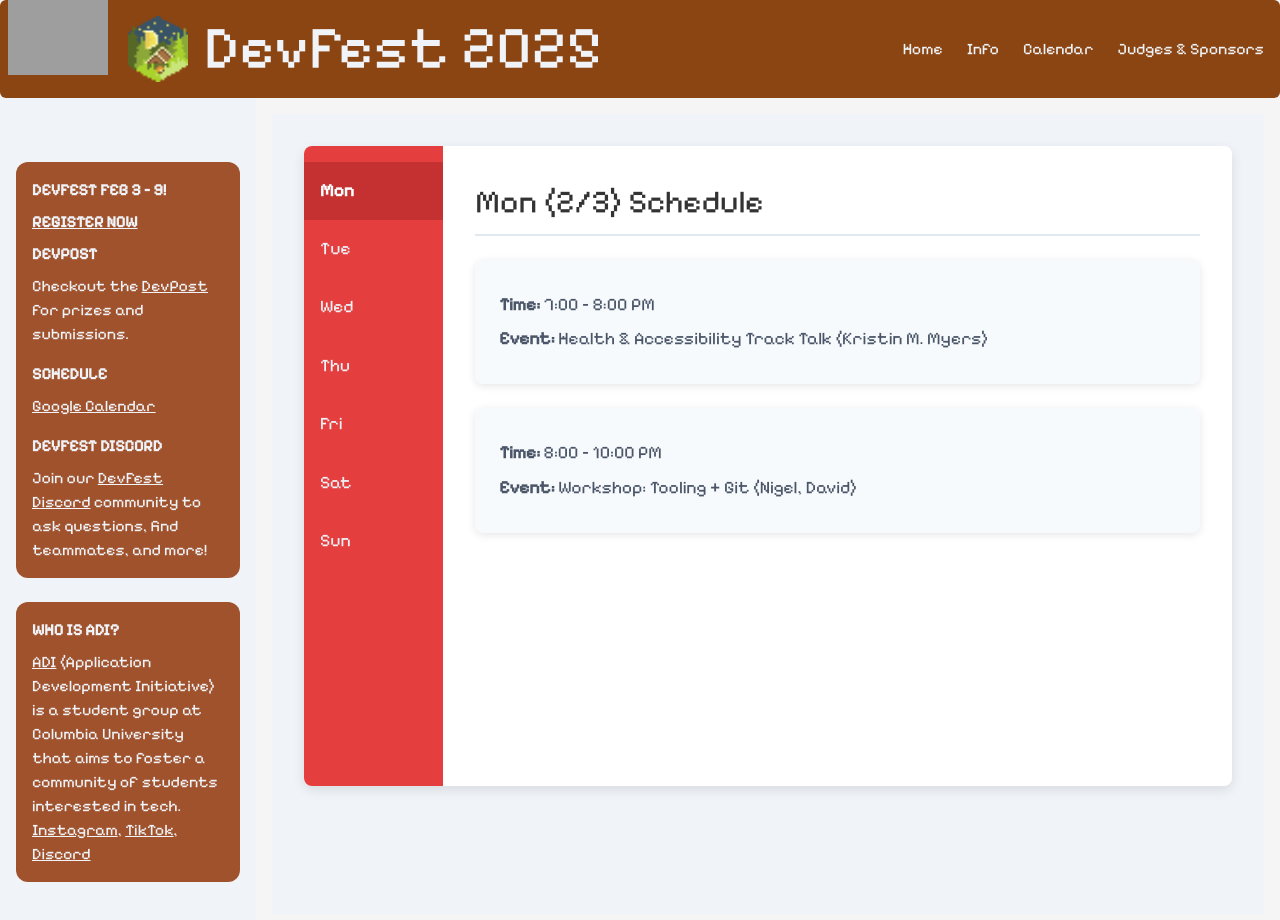
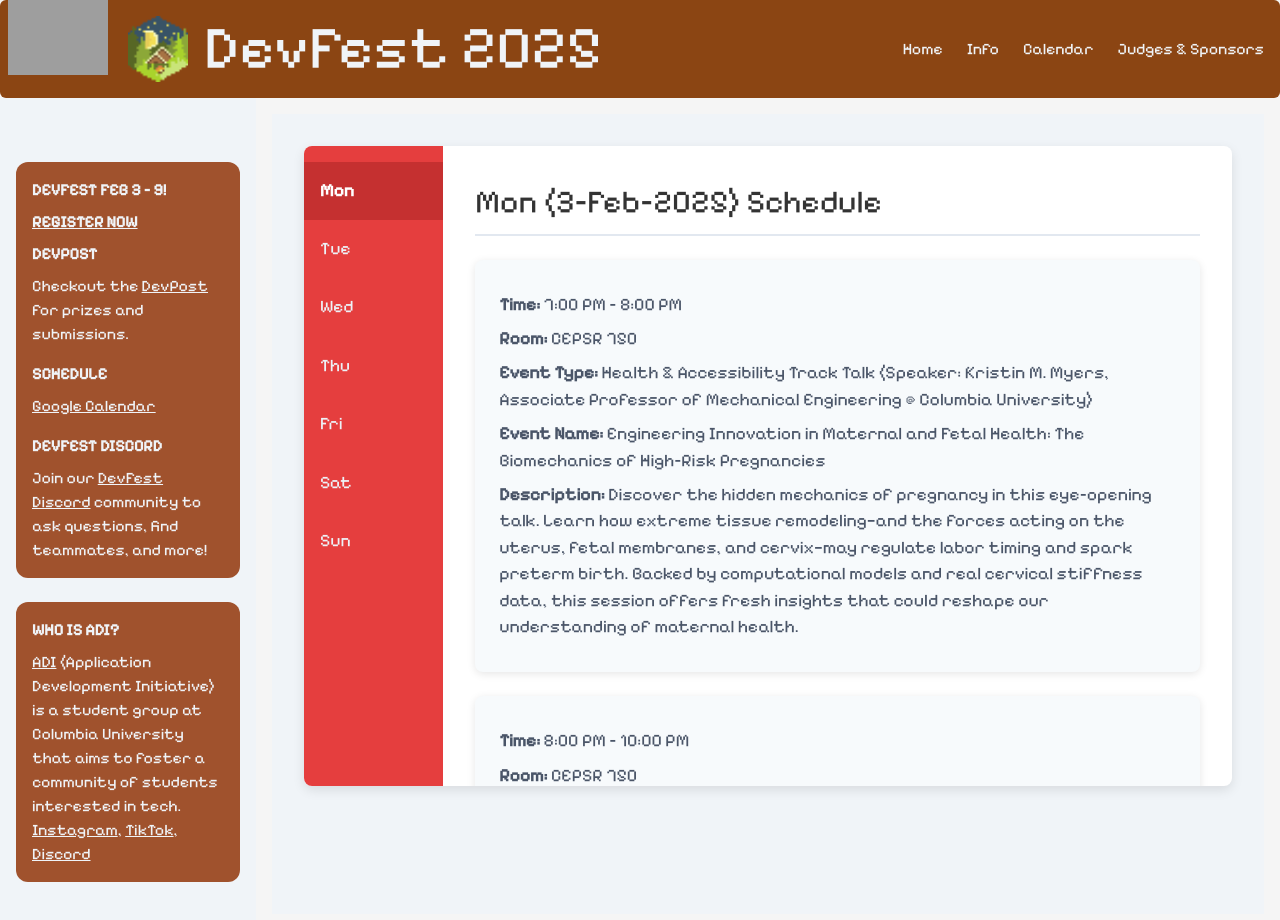
Before and after one commit to adicu/devfest2025-production, a Next.js app: page /CalendarPage in a window 1280 px wide. Shown: the top 920 px of the page. Built offline with nearby package versions, Linux system fonts and the light colour scheme; grey boxes are pictures that could not be loaded.

Commit message:
calendar updated with locations + descriptions

```diff
--- a/src/app/CalendarPage/CalendarPage.module.css
+++ b/src/app/CalendarPage/CalendarPage.module.css
@@ -1,3 +1,5 @@
+/* CalendarPage.module.css */
+
 .mainContainer {
     padding: 2rem;
     background-color: #f0f4f8;
--- a/src/app/CalendarPage/page.tsx
+++ b/src/app/CalendarPage/page.tsx
@@ -7,173 +7,284 @@ import DayView from "../components/DayView";
 // Define all days we have data for
 type Day = "Mon" | "Tue" | "Wed" | "Thu" | "Fri" | "Sat" | "Sun";
 
-// Define the structure for each event
+// Define the structure for each event with the additional fields
 type Event = {
   time: string;
-  name: string;
-  location?: string; // optional if you want a dedicated location field
+  room: string;
+  eventType: string;
+  eventName: string;
+  description: string;
 };
 
 // List of days (for your side tabs)
 const days: Day[] = ["Mon", "Tue", "Wed", "Thu", "Fri", "Sat", "Sun"];
 
 /**
- * Full schedule data, Monday (2/3) to Sunday (2/9).
- * Each "Day" property has an array of events.
+ * Full schedule data, Monday (3-Feb-2025) to Sunday (9-Feb-2025).
  */
 const schedule: Record<Day, Event[]> = {
   Mon: [
     {
-      time: "7:00 - 8:00 PM",
-      name: "Health & Accessibility Track Talk (Kristin M. Myers)",
+      time: "7:00 PM - 8:00 PM",
+      room: "CEPSR 750",
+      eventType:
+        "Health & Accessibility Track Talk (Speaker: Kristin M. Myers, Associate Professor of Mechanical Engineering @ Columbia University)",
+      eventName:
+        "Engineering Innovation in Maternal and Fetal Health: The Biomechanics of High-Risk Pregnancies",
+      description:
+        "Discover the hidden mechanics of pregnancy in this eye-opening talk. Learn how extreme tissue remodeling—and the forces acting on the uterus, fetal membranes, and cervix—may regulate labor timing and spark preterm birth. Backed by computational models and real cervical stiffness data, this session offers fresh insights that could reshape our understanding of maternal health.",
     },
     {
-      time: "8:00 - 10:00 PM",
-      name: "Workshop: Tooling + Git (Nigel, David)",
+      time: "8:00 PM - 10:00 PM",
+      room: "CEPSR 750",
+      eventType: "Workshop led by Nigel and David",
+      eventName: "Tooling + Github",
+      description:
+        "Supercharge your development workflow in this hands-on Tooling + GitHub workshop! Come and learn some of the basics! Learn how to use Git for version control to collaborate on software projects. We’ll also recommend tools that can help you develop your hackathon or personal project.",
     },
   ],
   Tue: [
     {
-      time: "7:00 - 8:00 PM",
-      name: "Software Development & Design Track Talk (Nirvaan Iyer)",
+      time: "7:00 PM - 8:00 PM",
+      room: "CEPSR 414",
+      eventType:
+        "Software Development & Design Track Talk (Speaker: Victor Wang, Sr. User Experience Designer @ JPMorganChase)",
+      eventName:
+        "Less is Not More: Embracing Thoughtful Complexities for Better User Experience",
+      description:
+        "Join product designer Victor Wang as he challenges the “less is more” mantra in user experience. Discover how thoughtfully implemented complexities can elevate both visual appeal and functionality, based on his work in responsive design, data visualization, and design systems.",
     },
     {
-      time: "8:00 - 10:00 PM",
-      name: "Workshop: Backend (David, Adheesh)",
+      time: "8:00 PM - 10:00 PM",
+      room: "CEPSR 414",
+      eventType: "Workshop led by David and Adheesh",
+      eventName: "Backend",
+      description:
+        "Join David and Adheesh for a beginner-friendly look at the hidden side of websites. Learn how to develop a back end for a web application with Python (FastAPI) and MongoDB.",
     },
   ],
   Wed: [
     {
-      time: "7:00 - 8:00 PM",
-      name: "Emerging Technologies Track Talk (Ronghui Gu)",
+      time: "7:00 PM - 8:00 PM",
+      room: "CEPSR 750",
+      eventType:
+        "Emerging Technologies Track Talk (Speaker: Ronghui Gu, Co-founder of @ CertiK, Associate Professor at Columbia University)",
+      eventName: "Web3 Cybersecurity",
+      description:
+        "Get a firsthand look at the cutting edge of decentralized security from Dr. Gu—the inaugural Tang Family Associate Professor of Computer Science at Columbia and co-creator of the first verified concurrent OS kernel (CertiKOS). He co-founded CertiK, a Web3 cybersecurity unicorn valued at over $2 billion, securing $360 billion+ in crypto assets. Discover how rigorous research meets real-world impact.",
     },
     {
-      time: "8:00 - 10:00 PM",
-      name: "Workshop: Frontend (Hellen, James)",
+      time: "8:00 PM - 10:00 PM",
+      room: "CEPSR 750",
+      eventType: "Workshop led by Hellen and James",
+      eventName: "Frontend",
+      description:
+        "Join Hellen and James to explore the essentials of front-end development. Learn how to develop a front end and user interface with React/Next.js (JavaScript) and HTML/CSS.",
     },
   ],
   Thu: [
     {
-      time: "7:00 - 8:00 PM",
-      name: 'Nutrition & Sustainability Track Talk: "Innovating for Sustainability: Bridging Nutrition Security and Technology" (Dimple Bhanushali)',
+      time: "7:00 PM - 8:00 PM",
+      room: "CEPSR 750",
+      eventType:
+        "Nutrition & Sustainability Track Talk (Speaker: Dimple Bhanushali, Doctoral AI-Fashion Supply Chain Scientist)",
+      eventName:
+        "Innovating for Sustainability: Bridging Nutrition Security and Technology",
+      description:
+        "Learn how tech can tackle two critical challenges—sustainability and nutritional security—from industry expert Dimple Bhanushali. Discover strategies for reducing waste, boosting efficiency, and driving real-world impact through innovations in resource optimization, wearable tech, and more.",
     },
     {
-      time: "8:00 - 10:00 PM",
-      name: "Workshop: AI/ML (Nigel, Hellen)",
+      time: "8:00 PM - 10:00 PM",
+      room: "CEPSR 750",
+      eventType: "Workshop led by Nigel and Naythan",
+      eventName: "AI/Machine Learning",
+      description:
+        "Join Nigel and Naythan for a hands-on dive into AI and ML fundamentals—no previous experience necessary. Learn about fundamental AI/ML concepts like Rule-based AI, Computer Vision, and NLP. You will also learn how to build and deploy your own models (with HuggingFace), and use APIs.",
     },
   ],
   Fri: [
     {
-      time: "7:00 - 8:00 PM",
-      name: 'Data Management and Analysis Track Talk: "Building Impactful Products: Lessons from Meta Ads" (Lily Ke)',
+      time: "7:00 PM - 8:00 PM",
+      room: "CEPSR 750",
+      eventType:
+        "Data Management and Analysis Track Talk (Speaker: Lily Ke, Software Engineer @ Meta)",
+      eventName: "Building Impactful Products: Lessons from Meta Ads",
+      description:
+        "Join Lily Ke as she shares insights from her experience working on high-impact product development at Meta, where she has shipped over 20 features that enhanced user engagement and revenue across Meta's key platforms. She will break down how to balance technical excellence with business goals, highlight lessons from working on large-scale machine learning systems, and explore the importance of collaboration and user insights in building meaningful products. Whether you're a developer, researcher, or product thinker, this talk will offer valuable strategies for building scalable, impactful solutions.",
     },
     {
-      time: "8:00 - 10:00 PM",
-      name: "Workshops: Hackathon Strategy (James)",
+      time: "8:00 PM - 10:00 PM",
+      room: "CEPSR 750",
+      eventType: "Workshop led by James and Adheesh",
+      eventName: "Hackathon Strategy",
+      description:
+        "Join James and Adheesh for insider tips on hackathon success!! Learn tips and tricks to make the most of your hackathon experience (and hopefully win prizes too!).",
     },
   ],
   Sat: [
     {
-      time: "9:00 - 10:00 AM",
-      name: "Check-in",
+      time: "9:00 AM - 10:00 AM",
+      room: "Uris Library",
+      eventType: "Welcome!",
+      eventName: "Check-in",
+      description:
+        "Meet fellow participants as you get ready for a full day of hacking and innovation.",
     },
     {
-      time: "10:00 - 10:10 AM",
-      name: "Welcome",
+      time: "10:00 AM - 10:10 AM",
+      room: "Uris Library",
+      eventType: "Welcome!",
+      eventName: "Welcome",
+      description:
+        "Kick off the event with a brief introduction and other presentations.",
     },
     {
-      time: "10:00 - 10:35 AM",
-      name: "Opening Ceremony + MLH Speech + Groq promo (Christopher H. Wiggins)",
-    },
-    {
-      time: "10:35 - 10:45 AM",
-      name: "MLH",
-    },
-    {
-      time: "10:45 - 10:55 AM",
-      name: "Groq",
-    },
-    {
-      time: "10:55 - 11:00 AM",
-      name: "Final Announcements",
+      time: "10:05 AM - 11:00 AM",
+      room: "Uris Library",
+      eventType:
+        "Welcome led by Lydia Chilton (Assistant Professor @ Columbia University)",
+      eventName: "Opening Ceremony",
+      description:
+        "Generative AI has fundamentally changed the way programmers work. It has also changed how the entire design, development, and business lifecycles work. We will introduce two new paradigms for how app design and programming will be in a future powered by generative AI and AI agents.",
     },
     {
       time: "11:00 AM",
-      name: "Hacking begins!",
+      room: "Uris Library",
+      eventType: "Good Luck!",
+      eventName: "Hacking begins!",
+      description:
+        "Time to start building! Form your teams, brainstorm your ideas, and dive into coding your next big project.",
     },
     {
-      time: "11:00 - 11:30 AM",
-      name: "Team Formation",
+      time: "11:00 AM - 11:30 AM",
+      room: "N/A",
+      eventType: "Socialize :D",
+      eventName: "Team Formation",
+      description:
+        "Still searching for teammates or the perfect project idea? Use this time to connect with others, pitch concepts, and build your dream team.",
     },
     {
-      time: "12:00 - 1:00 PM",
-      name: "Lunch",
+      time: "12:00 PM - 1:00 PM",
+      room: "Carleton Commons",
+      eventType: "Food",
+      eventName: "Lunch",
+      description:
+        "Refuel and recharge. Grab a bite to eat while sharing progress and fresh ideas with your fellow hackers.",
     },
     {
-      time: "1:00 - 2:00 PM",
-      name: "Modal Sponsor Workshop",
+      time: "1:00 PM - 2:00 PM",
+      room: "Mudd 524 (45)",
+      eventType: "Modal Sponsor Workshop led by Charles Frye",
+      eventName: "Simple Scalable Serverless Services in Python, with Modal",
+      description:
+        "Building an application on the cloud doesn't have to suck. Even if it uses GPUs. In this talk, I'll present Modal, the serverless Python infrastructure you didn't know you always wanted.",
     },
     {
-      time: "2:00 - 3:00 PM",
-      name: "MLH GitHub Copilot",
+      time: "2:00 PM - 3:00 PM",
+      room: "Mudd 545 (75)",
+      eventType: "Event led by Ryan Lahlou",
+      eventName: "MLH Github Event",
+      description:
+        "Ready to level up your version control skills? Learn collaborative tricks, best practices, and GitHub hacks!",
     },
     {
-      time: "3:00 - 4:00 PM",
-      name: "Warp Sponsor Workshop",
+      time: "3:00 PM - 4:00 PM",
+      room: "Mudd 524 (45)",
+      eventType: "Workshop",
+      eventName: "How to become a Command Line Connoisseur",
+      description:
+        "In this workshop, we'll dive deep into terminal tips and tricks to increase your developer productivity, with awesome CLI tools. From beginners to terminal veterans, we'll have something for everyone. We'll also cover how the terminal interacts with the shell/PTY and some cool terminal history! This workshop is brought to you by the terminal experts at Warp, a blazingly-fast terminal app for the 21st century (warp.dev). Bring your laptops!",
     },
     {
-      time: "4:00 - 5:00 PM",
-      name: "AI Panel (Natan Vidra, Abhishek Chaudhary, Lily Ke)",
+      time: "4:00 PM - 5:00 PM",
+      room: "Mudd 545 (75)",
+      eventType:
+        "Panel (Speakers: Natan Vidra, Abhishek Chaudhary, and Lily Ke)",
+      eventName: "AI",
+      description:
+        "Artificial intelligence has taken over the tech industry, and is increasingly relevant -- join us as we sit down with experts working with AI in a number of unique ways as they share their insights on trends, a deep dive into the industry, the future, opportunities, and anything else you might be curious about!",
     },
     {
-      time: "5:00 - 6:00 PM",
-      name: "Starting a Startup: From Idea to Exit (Eliam Medina)",
+      time: "5:00 PM - 6:00 PM",
+      room: "Mudd 524 (45)",
+      eventType:
+        "Start up Talk (Speaker: Eliam Medina, Cofounder of Willing, Telora)",
+      eventName: "Starting a Startup: From Idea to Exit",
+      description:
+        "Thinking about starting a startup? Already started it? Then, you should come to this talk. You'll learn why you need cofounders, what makes a good startup idea, and how to get your first customers.",
     },
     {
-      time: "6:00 - 7:00 PM",
-      name: "Careers Across Tech Panel (Dhwani Khatter, Ellen Guo, Nikita Chepuri, Eliam)",
+      time: "6:00 PM - 7:00 PM",
+      room: "Mudd 545 (75)",
+      eventType:
+        "Panel (Speakers: Dhwani Khatter (cyber), Ellen Guo (SWE/finance), Nikita Chepuri (PM), and Eliam (entrepreneurship))",
+      eventName: "Careers Across Tech",
+      description:
+        "Join us as experts in industries across technology share their insights! Featuring panelists working in cybersecurity, software engineering, finance/trading, product management, entrepreneurship, pre-sales, and more, this will be a fantastic exploration into some of the numerous industries that technology spans.",
     },
     {
-      time: "7:00 - 8:00 PM",
-      name: "Dinner",
+      time: "7:00 PM - 8:00 PM",
+      room: "Carleton Commons",
+      eventType: "Food/event",
+      eventName: "Dinner + MLH Typeracer Mini-Event",
+      description:
+        "Refuel with a tasty meal, then test your typing speed in an adrenaline-pumping Typeracer challenge hosted by MLH. Great food, friendly competition—what more could you want?",
     },
     {
-      time: "8:00 - 9:00 PM",
-      name: "MLH Mini Event",
-    },
-    {
-      time: "12:00 AM",
-      name: "* Fun activity 2: Speed dating\nFun activity 3: Cornhole (if we have the cornhole set)",
-    },
-    {
-      time: "12:00 AM",
-      name: "Project Submission Check-In Form Due",
+      time: "11:59 PM",
+      room: "N/A",
+      eventType: "Form submission",
+      eventName: "Project Submission Check-In Form Due",
+      description: "Submit your form by midnight.",
     },
   ],
   Sun: [
     {
-      time: "10:00 AM",
-      name: "Breakfast",
+      time: "9:00 AM",
+      room: "Carleton Commons",
+      eventType: "Food",
+      eventName: "Breakfast",
+      description:
+        "Fuel up and get ready for the final stretch of the hackathon!",
     },
     {
       time: "11:00 AM",
-      name: "Hacking ends!",
+      room: "N/A",
+      eventType: "Yayyy! Good Job!",
+      eventName: "Hacking ends!",
+      description: "Time’s up—congratulations on reaching the finish line!",
     },
     {
       time: "11:00 AM - 12:00 PM",
-      name: "Lunch",
+      room: "Carleton Commons",
+      eventType: "Food",
+      eventName: "Lunch",
+      description:
+        "Refuel after a busy morning! Use this time to connect with fellow hackers.",
     },
     {
       time: "12:00 PM - 3:00 PM",
-      name: "Judging",
+      room: "N/A",
+      eventType: "Good Luck!!",
+      eventName: "Judging",
+      description: "Our judges will review your projects.",
     },
     {
-      time: "3:00 - 4:00 PM",
-      name: "Professional Development Panel (Morgan Young, Michelle Lawson, Ciara Cade, Rian Corcino)",
+      time: "3:00 PM - 4:00 PM",
+      room: "David Auditorium",
+      eventType:
+        "Panel (Speakers: Morgan Young, Michelle Lawson, Ciara Cade, and Rian Corcino)",
+      eventName: "Professional Development",
+      description:
+        "Expand your career horizons with insights from industry pros and content creators. Learn how to grow your skill set, stand out on social media, and thrive in tech. Bring your questions and be ready for fresh perspectives!",
     },
     {
-      time: "4:00 - 5:00 PM",
-      name: "Closing Ceremony",
+      time: "4:00 PM - 5:00 PM",
+      room: "Davis Auditorium",
+      eventType: "Good Bye :D",
+      eventName: "Closing Ceremony",
+      description:
+        "Celebrate the end of a successful hackathon! Winners will be announced, prizes awarded, and parting words shared—wrap up your hackathon experience on a high note.",
     },
   ],
 };
--- a/src/app/components/DayView.module.css
+++ b/src/app/components/DayView.module.css
@@ -17,12 +17,6 @@
   margin-bottom: 1.5rem;
 }
 
-.eventType {
-  font-size: 1.5rem;
-  color: #e53e3e;
-  margin-bottom: 1rem;
-}
-
 .eventCard p {
   margin: 0.5rem 0;
   font-size: 1.1rem;
--- a/src/app/components/DayView.tsx
+++ b/src/app/components/DayView.tsx
@@ -5,8 +5,10 @@ import styles from "./DayView.module.css";
 type Day = "Mon" | "Tue" | "Wed" | "Thu" | "Fri" | "Sat" | "Sun";
 type Event = {
   time: string;
-  name: string;
-  location?: string;
+  room: string;
+  eventType: string;
+  eventName: string;
+  description: string;
 };
 
 interface DayViewProps {
@@ -16,13 +18,13 @@ interface DayViewProps {
 
 // Dictionary mapping days to specific dates
 const dayToDate: Record<Day, string> = {
-  Mon: "2/3",
-  Tue: "2/4",
-  Wed: "2/5",
-  Thu: "2/6",
-  Fri: "2/7",
-  Sat: "2/8",
-  Sun: "2/9",
+  Mon: "3-Feb-2025",
+  Tue: "4-Feb-2025",
+  Wed: "5-Feb-2025",
+  Thu: "6-Feb-2025",
+  Fri: "7-Feb-2025",
+  Sat: "8-Feb-2025",
+  Sun: "9-Feb-2025",
 };
 
 const DayView: React.FC<DayViewProps> = ({ day, events }) => {
@@ -38,13 +40,17 @@ const DayView: React.FC<DayViewProps> = ({ day, events }) => {
             <strong>Time:</strong> {event.time}
           </p>
           <p>
-            <strong>Event:</strong> {event.name}
+            <strong>Room:</strong> {event.room}
           </p>
-          {event.location && (
-            <p>
-              <strong>Location:</strong> {event.location}
-            </p>
-          )}
+          <p>
+            <strong>Event Type:</strong> {event.eventType}
+          </p>
+          <p>
+            <strong>Event Name:</strong> {event.eventName}
+          </p>
+          <p>
+            <strong>Description:</strong> {event.description}
+          </p>
         </div>
       ))}
     </div>
```
